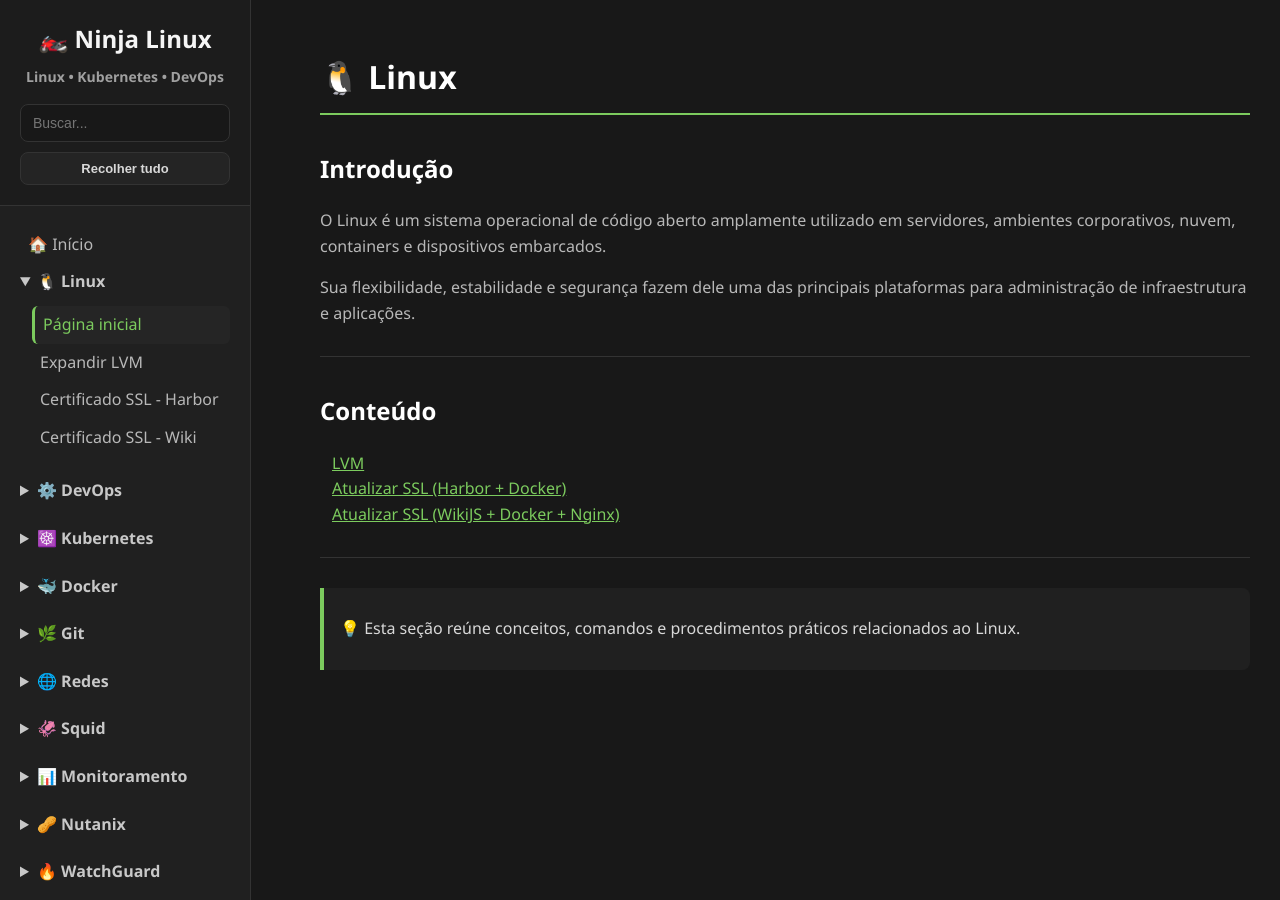
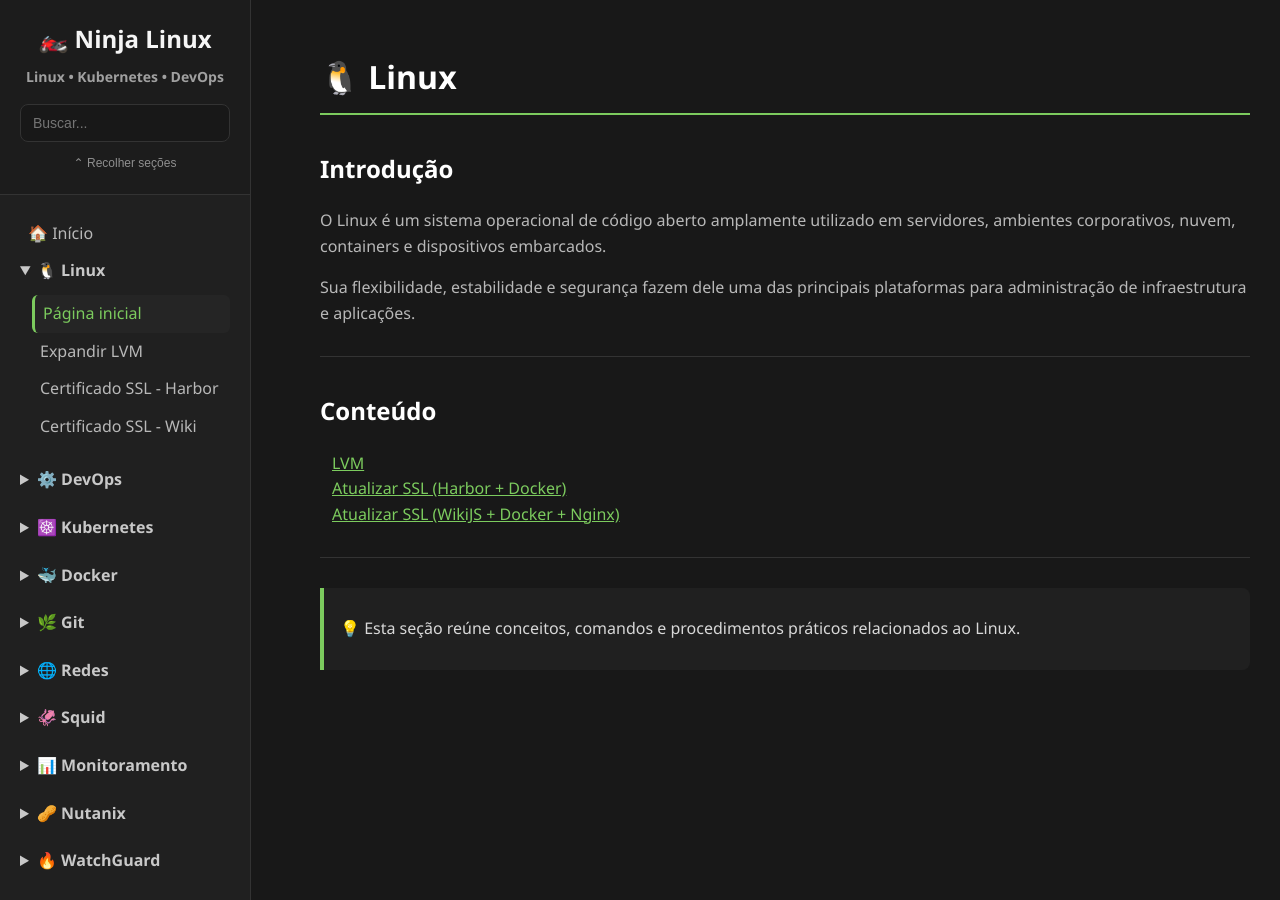
Before and after one commit to joaopedros111/ninja-linux, a Jekyll site: the page built from linux/index.md, in a window 1280 px wide. Built offline with Jekyll 4.4.1, drawn with Linux system fonts in a browser that asks for light colours.

Commit message:
Atualiza nenu lateral

```diff
--- a/_layouts/default.html
+++ b/_layouts/default.html
@@ -25,7 +25,7 @@
         type="button"
         id="collapseAllMenus"
         class="sidebar-action">
-        Recolher tudo
+        ⌃ Recolher seções
       </button>
     </div>
 
--- a/assets/css/style.css
+++ b/assets/css/style.css
@@ -287,22 +287,22 @@ blockquote {
 }
 
 .sidebar-action {
-    width: 100%;
-    margin-top: 10px;
-    padding: 8px 10px;
-    border: 1px solid #333;
-    border-radius: 8px;
-    background: #242424;
-    color: var(--texto-claro);
+    display: block;
+    width: fit-content;
+    margin: 10px auto 0;
+    padding: 4px 8px;
+    border: 0;
+    border-radius: 6px;
+    background: transparent;
+    color: #8f8f8f;
     cursor: pointer;
-    font-size: 13px;
-    font-weight: 600;
+    font-size: 12px;
+    font-weight: 500;
 }
 
 .sidebar-action:hover {
-    border-color: var(--verde-ninja);
     color: var(--verde-ninja);
-    background: #2a2a2a;
+    background: #242424;
 }
 
 .sidebar-subtitle {
```
